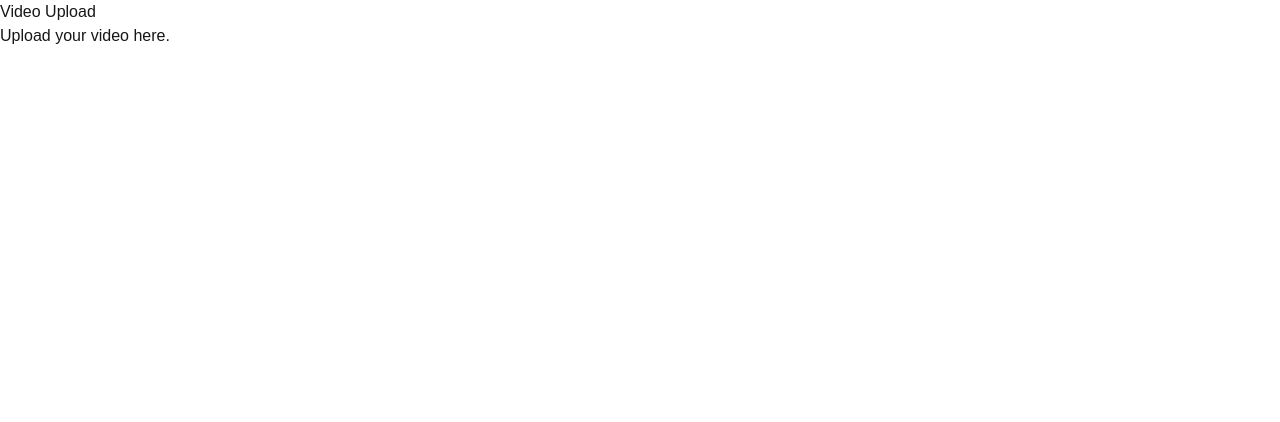
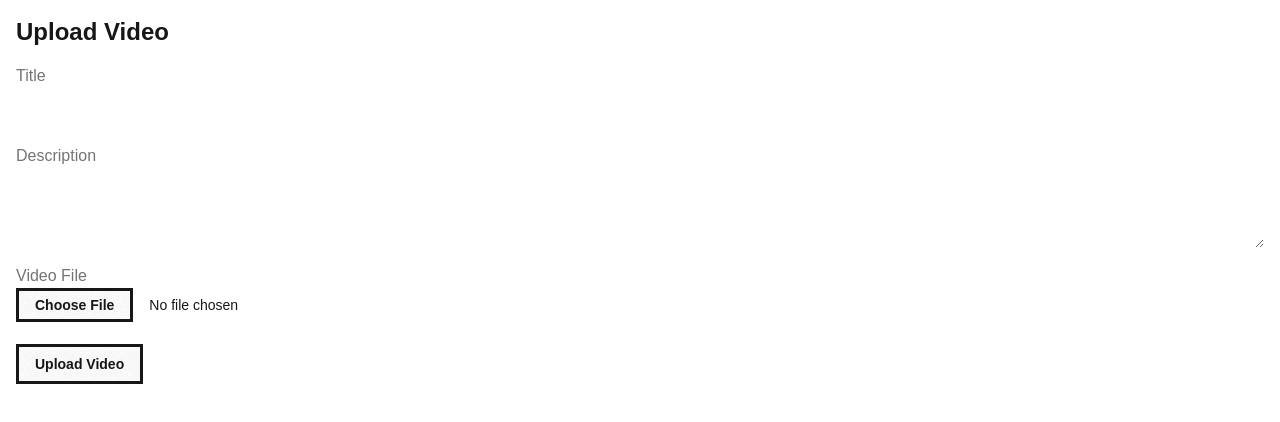
Before and after one commit to Raja6284/optimedia-saas, a Next.js app: page /video-upload in a window 1280 px wide. Shown: the top 422 px of the page. Built offline with nearby package versions, Linux system fonts and the light colour scheme.

Commit message:
implemented image uploading and video uploading in frontend

```diff
--- a/app/(app)/social-share/page.tsx
+++ b/app/(app)/social-share/page.tsx
@@ -1,11 +1,157 @@
-import React from 'react';
+"use client"
 
-function SocialShare(props) {
+import React, {useState, useEffect, useRef} from 'react'
+import { CldImage } from 'next-cloudinary';
+
+const socialFormats = {
+    "Instagram Square (1:1)": { width: 1080, height: 1080, aspectRatio: "1:1" },
+    "Instagram Portrait (4:5)": { width: 1080, height: 1350, aspectRatio: "4:5" },
+    "Twitter Post (16:9)": { width: 1200, height: 675, aspectRatio: "16:9" },
+    "Twitter Header (3:1)": { width: 1500, height: 500, aspectRatio: "3:1" },
+    "Facebook Cover (205:78)": { width: 820, height: 312, aspectRatio: "205:78" },
+  };
+
+  type SocialFormat = keyof typeof socialFormats;
+
+  export default function SocialShare() {
+    const [uploadedImage, setUploadedImage] = useState<string | null>(null);
+    const [selectedFormat, setSelectedFormat] = useState<SocialFormat>("Instagram Square (1:1)");
+    const [isUploading, setIsUploading] = useState(false);
+    const [isTransforming, setIsTransforming] = useState(false);
+    const imageRef = useRef<HTMLImageElement>(null);
+
+
+    useEffect(() => {
+        if(uploadedImage){
+            setIsTransforming(true);
+        }
+    }, [selectedFormat, uploadedImage])
+
+    const handleFileUpload = async (event: React.ChangeEvent<HTMLInputElement>) => {
+        const file = event.target.files?.[0];
+        if(!file) return;
+        setIsUploading(true);
+        const formData = new FormData();
+        formData.append("file", file);
+
+        try {
+            const response = await fetch("/api/image-upload", {
+                method: "POST",
+                body: formData
+            })
+
+            if(!response.ok) throw new Error("Failed to upload image");
+
+            const data = await response.json();
+            setUploadedImage(data.publicId);
+
+
+        } catch (error) {
+            console.log(error)
+            alert("Failed to upload image");
+        } finally{
+            setIsUploading(false);
+        }
+    };
+
+    const handleDownload = () => {
+        if(!imageRef.current) return;
+
+        fetch(imageRef.current.src)
+        .then((response) => response.blob())
+        .then((blob) => {
+            const url = window.URL.createObjectURL(blob)
+            const link = document.createElement("a");
+            link.href = url;
+            link.download = `${selectedFormat
+          .replace(/\s+/g, "_")
+          .toLowerCase()}.png`;
+            document.body.appendChild(link);
+            link.click();
+            document.body.removeChild(link);
+            window.URL.revokeObjectURL(url);
+            document.body.removeChild(link);
+        })
+    }
+
+
     return (
-        <div>
-            Socialshare
+        <div className="container mx-auto p-4 max-w-4xl">
+          <h1 className="text-3xl font-bold mb-6 text-center">
+            Social Media Image Creator
+          </h1>
+
+          <div className="card">
+            <div className="card-body">
+              <h2 className="card-title mb-4">Upload an Image</h2>
+              <div className="form-control">
+                <label className="label">
+                  <span className="label-text">Choose an image file</span>
+                </label>
+                <input
+                  type="file"
+                  onChange={handleFileUpload}
+                  className="file-input file-input-bordered file-input-primary w-full"
+                />
+              </div>
+
+              {isUploading && (
+                <div className="mt-4">
+                  <progress className="progress progress-primary w-full"></progress>
+                </div>
+              )}
+
+              {uploadedImage && (
+                <div className="mt-6">
+                  <h2 className="card-title mb-4">Select Social Media Format</h2>
+                  <div className="form-control">
+                    <select
+                      className="select select-bordered w-full"
+                      value={selectedFormat}
+                      onChange={(e) =>
+                        setSelectedFormat(e.target.value as SocialFormat)
+                      }
+                    >
+                      {Object.keys(socialFormats).map((format) => (
+                        <option key={format} value={format}>
+                          {format}
+                        </option>
+                      ))}
+                    </select>
+                  </div>
+
+                  <div className="mt-6 relative">
+                    <h3 className="text-lg font-semibold mb-2">Preview:</h3>
+                    <div className="flex justify-center">
+                      {isTransforming && (
+                        <div className="absolute inset-0 flex items-center justify-center bg-base-100 bg-opacity-50 z-10">
+                          <span className="loading loading-spinner loading-lg"></span>
+                        </div>
+                      )}
+                      <CldImage
+                        width={socialFormats[selectedFormat].width}
+                        height={socialFormats[selectedFormat].height}
+                        src={uploadedImage}
+                        sizes="100vw"
+                        alt="transformed image"
+                        crop="fill"
+                        aspectRatio={socialFormats[selectedFormat].aspectRatio}
+                        gravity='auto'
+                        ref={imageRef}
+                        onLoad={() => setIsTransforming(false)}
+                        />
+                    </div>
+                  </div>
+
+                  <div className="card-actions justify-end mt-6">
+                    <button className="btn btn-primary" onClick={handleDownload}>
+                      Download for {selectedFormat}
+                    </button>
+                  </div>
+                </div>
+              )}
+            </div>
+          </div>
         </div>
-    );
+      );
 }
-
-export default SocialShare;
--- a/app/(app)/video-upload/page.tsx
+++ b/app/(app)/video-upload/page.tsx
@@ -1,13 +1,103 @@
-import React from "react";
+"use client"
+import React, {useState} from 'react'
+import axios from 'axios'
+import { useRouter } from 'next/navigation'
 
 function VideoUpload() {
-  return (
-    <div>
-      <h1>Video Upload</h1>
-      <p>Upload your video here.</p>
-      {/* Add your video upload form or component here */}
-    </div>
-  );
+    const [file, setFile] = useState<File | null>(null)
+    const [title, setTitle] = useState("")
+    const [description, setDescription] = useState("")
+    const [isUploading, setIsUploading] = useState(false)
+
+    const router = useRouter()
+    //max file size of 60 mb
+
+    const MAX_FILE_SIZE = 60 * 1024 * 1024
+
+    const handleSubmit = async (e: React.FormEvent) => {
+        e.preventDefault()
+        if (!file) return;
+
+        if (file.size > MAX_FILE_SIZE) {
+            //TODO: add notification
+            alert("File size too large")
+            return;
+        }
+
+        setIsUploading(true)
+        const formData = new FormData();
+        formData.append("file", file);
+        formData.append("title", title);
+        formData.append("description", description);
+        formData.append("originalSize", file.size.toString());
+
+        try {
+            const response = await axios.post("/api/video-upload", formData)
+            // check for 200 response
+            if (response.status !== 200) {
+                throw new Error("Failed to upload video");
+            }
+            router.push("/")
+        } catch (error) {
+            console.log(error)
+            // notification for failure
+            alert("Failed to upload video")
+            console.error("Upload error:", error);
+        } finally{
+            setIsUploading(false)
+        }
+
+    }
+
+
+    return (
+        <div className="container mx-auto p-4">
+          <h1 className="text-2xl font-bold mb-4">Upload Video</h1>
+          <form onSubmit={handleSubmit} className="space-y-4">
+            <div>
+              <label className="label">
+                <span className="label-text">Title</span>
+              </label>
+              <input
+                type="text"
+                value={title}
+                onChange={(e) => setTitle(e.target.value)}
+                className="input input-bordered w-full"
+                required
+              />
+            </div>
+            <div>
+              <label className="label">
+                <span className="label-text">Description</span>
+              </label>
+              <textarea
+                value={description}
+                onChange={(e) => setDescription(e.target.value)}
+                className="textarea textarea-bordered w-full"
+              />
+            </div>
+            <div>
+              <label className="label">
+                <span className="label-text">Video File</span>
+              </label>
+              <input
+                type="file"
+                accept="video/*"
+                onChange={(e) => setFile(e.target.files?.[0] || null)}
+                className="file-input file-input-bordered w-full"
+                required
+              />
+            </div>
+            <button
+              type="submit"
+              className="btn btn-primary"
+              disabled={isUploading}
+            >
+              {isUploading ? "Uploading..." : "Upload Video"}
+            </button>
+          </form>
+        </div>
+      );
 }
 
-export default VideoUpload;
+export default VideoUpload
--- a/package.json
+++ b/package.json
@@ -11,8 +11,10 @@
   "dependencies": {
     "@clerk/nextjs": "^6.23.0",
     "@prisma/client": "^6.10.1",
+    "axios": "^1.10.0",
     "cloudinary": "^2.7.0",
     "next": "15.3.4",
+    "next-cloudinary": "^6.16.0",
     "react": "^19.0.0",
     "react-dom": "^19.0.0"
   },
```
Also changed, not shown: 1 other file (tests, documents, lock files or other folders).
